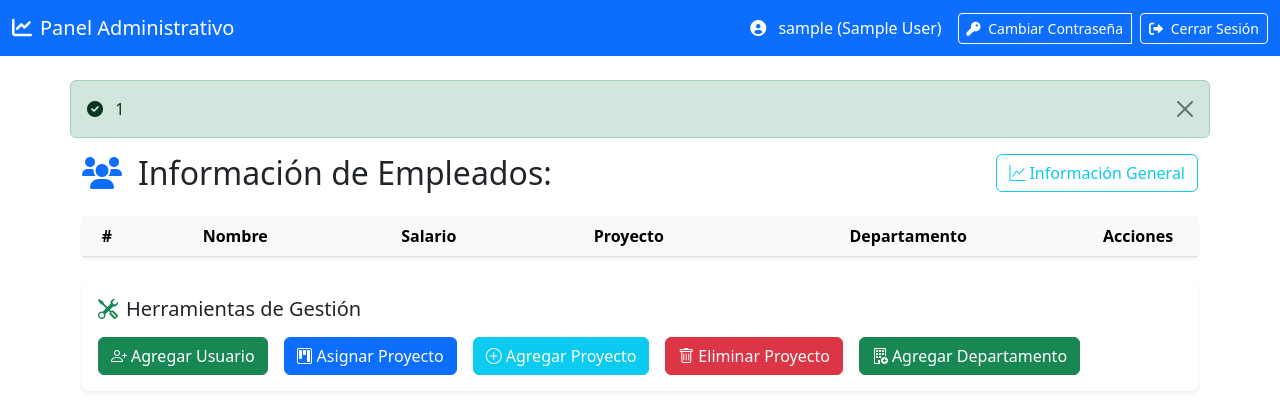
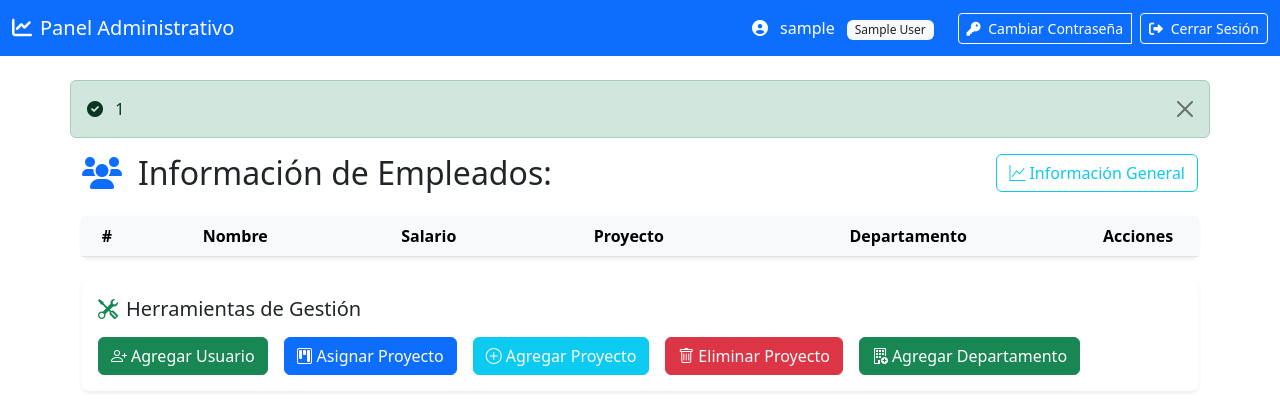
Before and after one commit to DamianDev-Heaven/Lockey, a PHP site: page /admin_dashboard.php in a window 1280 px wide. Shown: the top 420 px of the page. Run offline with PHP 8.4, Linux system fonts and the light colour scheme; the visitor is signed in with stand-in values (Sample User, id 1); data that the repository does not hold is empty.

Commit message:
etiqueta

```diff
--- a/admin_dashboard.php
+++ b/admin_dashboard.php
@@ -69,18 +69,17 @@ $empleado = executeQuery($pdo, "CALL vista_administrador()");
     </style>
 </head>
 <body>
-
-    <!-- HEADER -->
 <nav class="navbar navbar-expand-lg navbar-custom mb-4">
     <div class="container-fluid">
         <a class="navbar-brand" href="#">
             <i class="fas fa-chart-line me-2"></i>Panel Administrativo
         </a>
         <div class="d-flex align-items-center">
-                <span class="text-white me-3">
+            <div class="text-white me-4">
                 <i class="fas fa-user-circle me-2"></i>
-                    <?= htmlspecialchars($username) ?> (<?= htmlspecialchars($rol) ?>)
-                </span>
+                <span class="me-2"><?= htmlspecialchars($username) ?></span>
+                <span class="badge bg-light text-dark"><?= htmlspecialchars($rol) ?></span>
+            </div>
             <div class="btn-group">
                 <button type="button" class="btn btn-outline-light btn-sm" data-bs-toggle="modal" data-bs-target="#cambiarcontra">
                     <i class="fas fa-key me-1"></i> Cambiar Contraseña
@@ -94,7 +93,6 @@ $empleado = executeQuery($pdo, "CALL vista_administrador()");
         </div>
     </div>
 </nav>
-
     <!-- Mensajes de alerta -->
     <?php if (isset($_SESSION['error'])): ?>
         <div class="alert alert-danger alert-dismissible fade show container mt-3">
```
Lines whose indentation alone changed are shown as unchanged.
